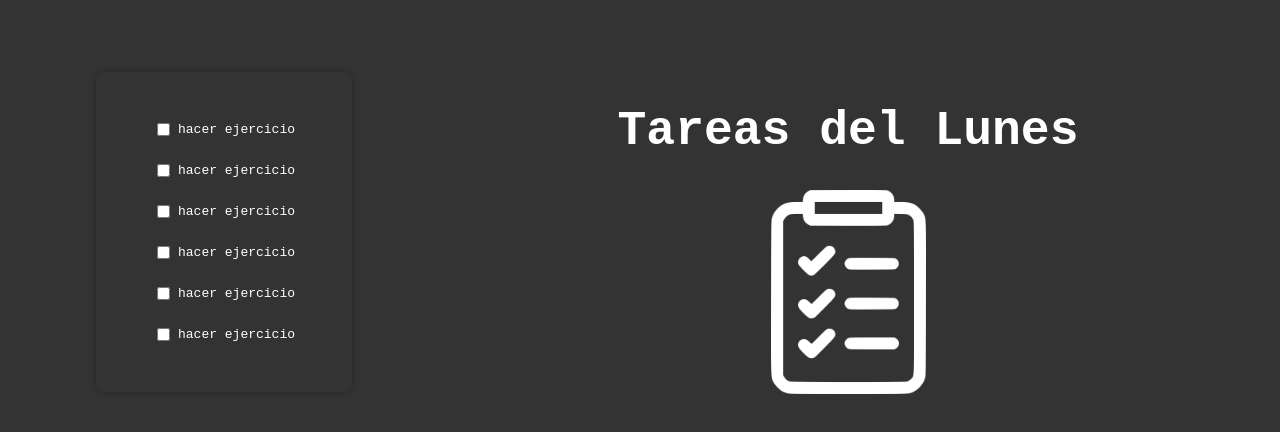
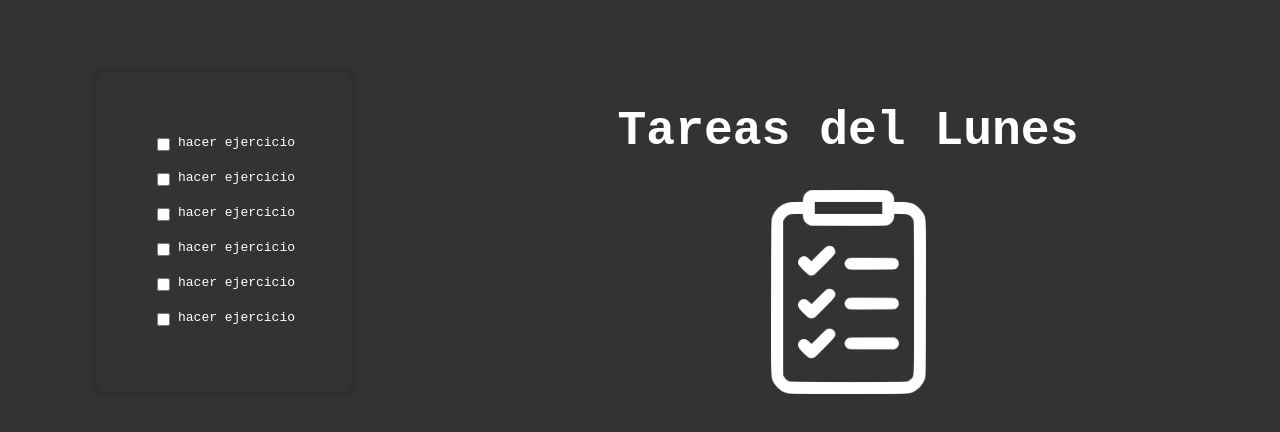
Before and after one commit to Mp-keyner/ToDo4, a plain HTML site: page index2.html in a window 1280 px wide. Shown: the part 96-528 px from the top of the page. Drawn offline with Linux system fonts and the light colour scheme.

Commit message:
16 de mayo 5:05

```diff
--- a/index.css
+++ b/index.css
@@ -4,7 +4,6 @@
     font-family: monospace;
 }
 
-/* Estilos base */
 body {
     margin: 0;
     padding: 0;
@@ -142,10 +141,13 @@ a {
     text-decoration: none;
 }
 
-/* Estilos responsivos */
+.conta{
+    display: flex;
+    gap: 1pc;
+    flex-direction: column;
+}
 @media screen and (max-width: 768px) {
     .navbar {
-        /* flex-direction: column; */
         align-items: flex-start;
         justify-content: space-between;
         align-items: center;
@@ -157,7 +159,6 @@ a {
 
     .menu ul {
         display: flex;
-        /* flex-direction: column; */
         column-gap: 1pc;
     }
 
@@ -167,7 +168,6 @@ a {
     }
 
     .container {
-        /* grid-template-columns: repeat(1, 1fr); */
         display: flex;
         flex-direction: column;
         align-items: center;
--- a/index2.html
+++ b/index2.html
@@ -23,30 +23,30 @@
     </nav>
     <div class="container">
         <div class="containerDay Curso">
-            <div>
+            <div class="conta">
                 <div class="containerCheck">
-                    <input type="checkbox" name="" id="">
-                    <p>hacer ejercicio</p>
+                    <input type="checkbox" name="" id="int">
+                    <label for="int">hacer ejercicio</label>
                 </div>
                 <div class="containerCheck">
-                    <input type="checkbox" name="" id="">
-                    <p>hacer ejercicio</p>
+                    <input type="checkbox" name="" id="int">
+                    <label for="int">hacer ejercicio</label>
                 </div>
                 <div class="containerCheck">
-                    <input type="checkbox" name="" id="">
-                    <p>hacer ejercicio</p>
+                    <input type="checkbox" name="" id="int">
+                    <label for="int">hacer ejercicio</label>
                 </div>
                 <div class="containerCheck">
-                    <input type="checkbox" name="" id="">
-                    <p>hacer ejercicio</p>
+                    <input type="checkbox" name="" id="int">
+                    <label for="int">hacer ejercicio</label>
                 </div>
                 <div class="containerCheck">
-                    <input type="checkbox" name="" id="">
-                    <p>hacer ejercicio</p>
+                    <input type="checkbox" name="" id="int">
+                    <label for="int">hacer ejercicio</label>
                 </div>
                 <div class="containerCheck">
-                    <input type="checkbox" name="" id="">
-                    <p>hacer ejercicio</p>
+                    <input type="checkbox" name="" id="int">
+                    <label for="int">hacer ejercicio</label>
                 </div>
 
             </div>
```
